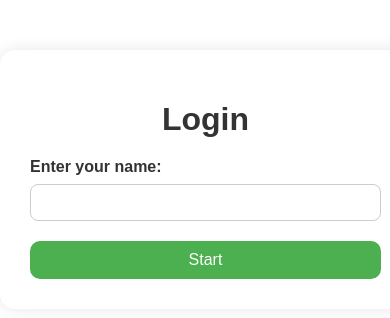
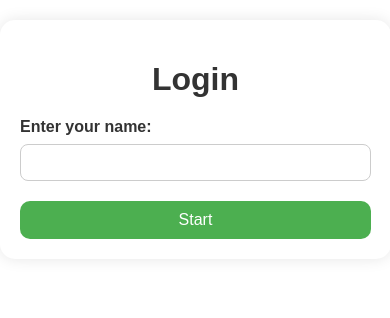
Before and after one commit to BaharForoutannia/Cheating-Detection-System, a Flask app: page / in a window 390 px wide. Shown: the top 318 px of the page. Run offline with Flask 3, Linux system fonts and the light colour scheme.

Commit message:
Update style.css

```diff
--- a/static/style.css
+++ b/static/style.css
@@ -121,3 +121,10 @@ button:hover {
   border-radius: 8px;
   min-height: 60px;
 }
+/* تنظیمات واکنش‌گرا */
+@media (max-width: 600px) {
+  .container {
+    padding: 20px;
+    margin: 20px auto;
+  }
+}
```
